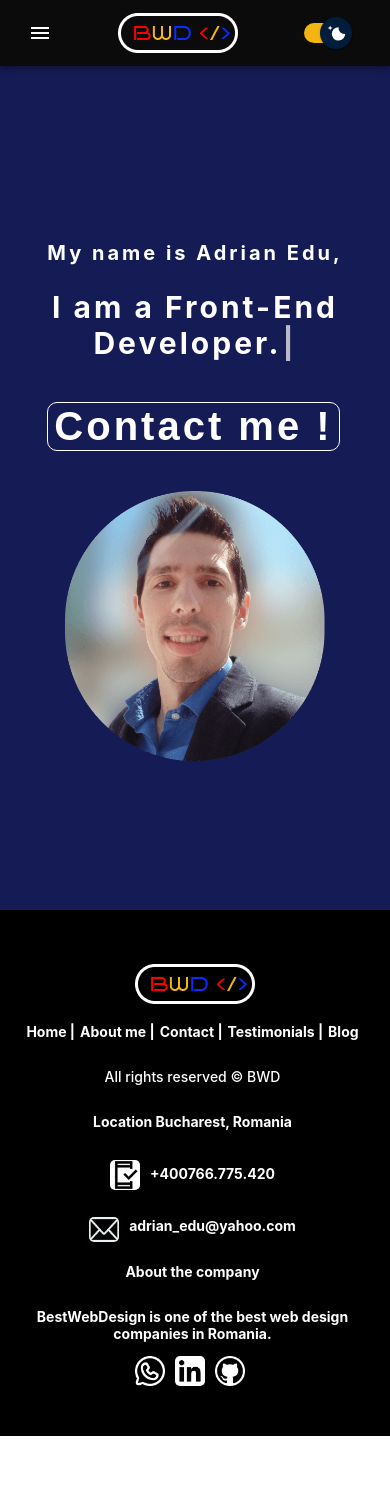
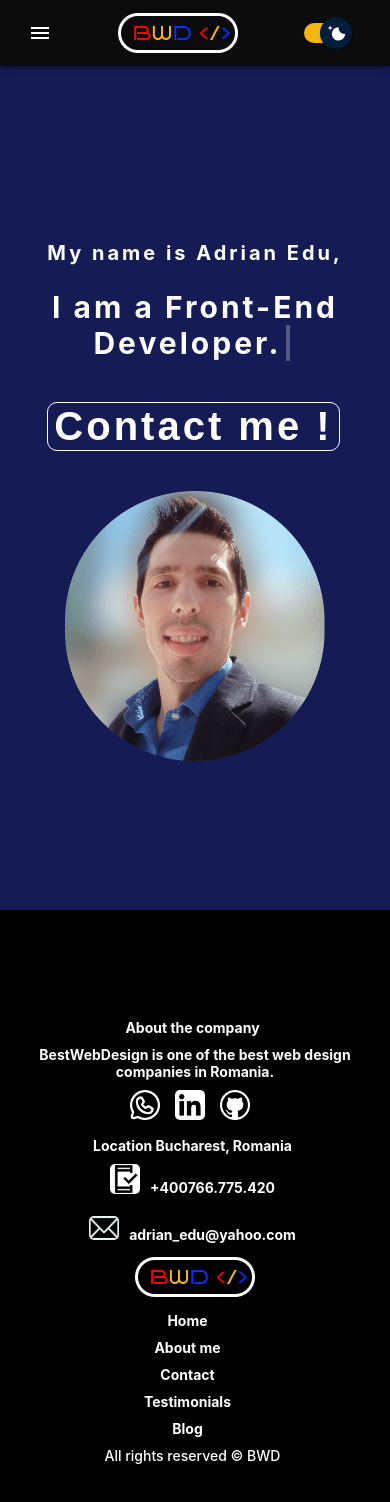
Before and after one commit to Adrian-Edu/best-web-design, a React (Create React App) app: page / in a window 390 px wide. Shown: the top 1502 px of the page. Before the commit the page ends 1436 px from the top, so only its background shows below. Built offline with nearby package versions, Linux system fonts and the light colour scheme.

Commit message:
modificari finale footer

```diff
--- a/src/components/footer/Footer.css
+++ b/src/components/footer/Footer.css
@@ -20,6 +20,7 @@
 
 .first-column-list a {
   text-decoration: none;
+  margin-right: 10px;
 }
 
 p {
@@ -124,7 +125,7 @@ p {
   .email-display p,
   .mobile-display p {
     margin-top: 0;
-    margin-bottom: 10px;
+    margin-bottom: 7px;
   }
 }
 
@@ -150,9 +151,9 @@ p {
 
 @media screen and (max-width: 1000px) {
   .footer {
-    height: 60vh;
+    height: 75vh;
     display: flex;
-    flex-direction: column;
+    flex-direction: column-reverse;
     justify-content: center;
     align-items: center;
   }
@@ -173,4 +174,25 @@ p {
 }
 
 @media screen and (max-width: 500px) {
+  .footer {
+    height: 75vh;
+  }
+  .third-column :nth-last-child(2) {
+    margin: 10px 5px;
+  }
+  .first-column-list {
+    display: flex;
+    flex-direction: column;
+    align-items: center;
+  }
+
+  .footer p {
+    margin-top: 10px;
+    margin-bottom: 0px;
+  }
+
+  .email-display,
+  .mobile-display {
+    margin-top: 10px;
+  }
 }
--- a/src/components/footer/Footer.jsx
+++ b/src/components/footer/Footer.jsx
@@ -22,16 +22,16 @@ function Footer(props) {
         <img src={logo} className="logo" alt="BWD logo" />
         <div className="first-column-list">
           <Link onClick={scrollUp} to="/">
-            <p>Home |</p>
+            <p>Home </p>
           </Link>
           <Link onClick={scrollUp} to="/About-me">
-            <p>About me |</p>
+            <p>About me </p>
           </Link>
           <Link onClick={scrollUp} to="/Contact">
-            <p>Contact |</p>
+            <p>Contact </p>
           </Link>
           <Link onClick={scrollUp} to="/Clients">
-            <p>Testimonials |</p>
+            <p>Testimonials </p>
           </Link>
           <Link onClick={scrollUp} to="/NotFound">
             <p>Blog </p>
@@ -100,14 +100,3 @@ function Footer(props) {
 }
 
 export default Footer;
-
-/*
-
-    <div className="mobile-column">
-          <a href="tel://+400766775420">
-            <img src={mobile} className="mobile" alt="mobile img" />
-          </a>
-          <p>+400766.775.420</p>
-        </div>
-
-      */
```
